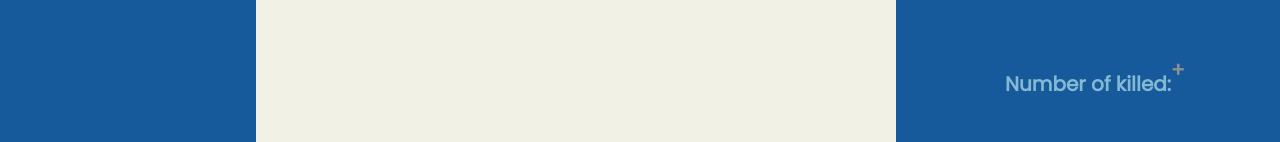
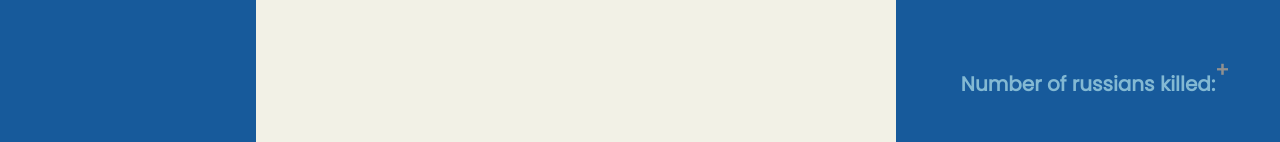
Before and after one commit to OleksandrWins/WPSUR.Client, a React (Create React App) app: page /home in a window 1280 px wide. Shown: the part 655-797 px from the top of the page. Built offline with nearby package versions, Linux system fonts and the light colour scheme; no server answers; sample sign-in values are in the browser's storage; what @microsoft/signalr would draw is missing.

Commit message:
#92: Final changes.

```diff
--- a/src/components/PageModules/MainTagModule/mainTagModule.tsx
+++ b/src/components/PageModules/MainTagModule/mainTagModule.tsx
@@ -25,6 +25,7 @@ const MainTagModule = () => {
 
   useEffect(() => {
     console.log(postElementsState);
+
     setPostElementsState([...mainTagState.posts.map((post: Post) => (
       <PostComponent
         id={post.id}
@@ -38,16 +39,20 @@ const MainTagModule = () => {
       />
     ))])
 
+    console.log(postElementsState);
+
   }, [mainTagState])
 
   useEffect(() => {
     console.log();
     PostService.getMainTagState(location.pathname.slice(6)).then(
       (response: AxiosResponse<MainTagState>) => {
+        console.log(response.data);
         setMainTagState(response.data)}
     ).catch((err: Error) => console.log(err));
 
-  }, []);
+    console.log(mainTagState.posts);
+  }, [location.pathname.slice(6)]);
 
   return (
     <Container>
--- a/src/components/Widgets/NumbersSection/NumberSection.tsx
+++ b/src/components/Widgets/NumbersSection/NumberSection.tsx
@@ -18,7 +18,7 @@ const NumberSection = () => {
   return (
     <Container className="number-section font-poppins-600">
       {" "}
-      <text className="number-section-text">Number of {killedRussianState.identifier} killed:</text>
+      <text className="number-section-text">Number of russians killed:</text>
       <text className="number-section-number"> {killedRussianState.totalKilled}</text>
       <text className="number-new-kills">+{killedRussianState.dailyKilled}</text>
     </Container>
```
